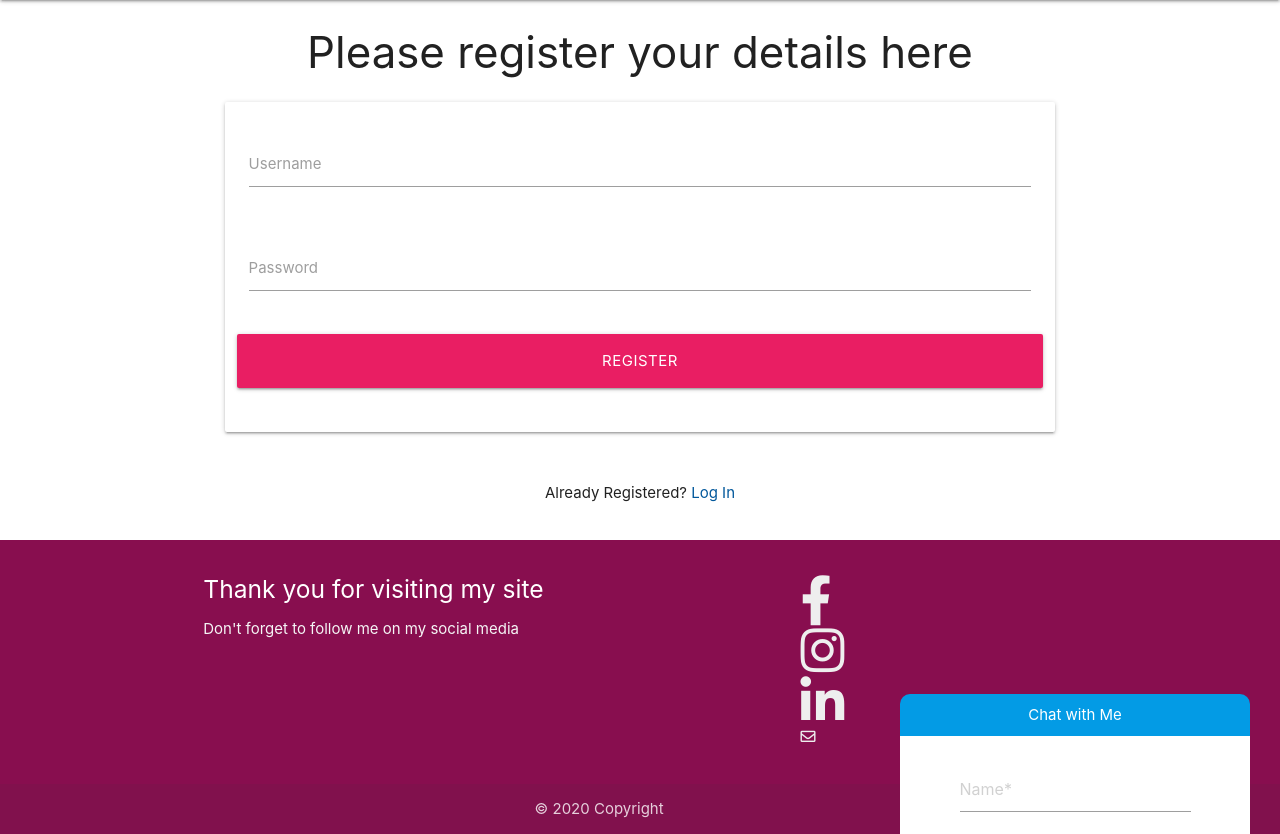
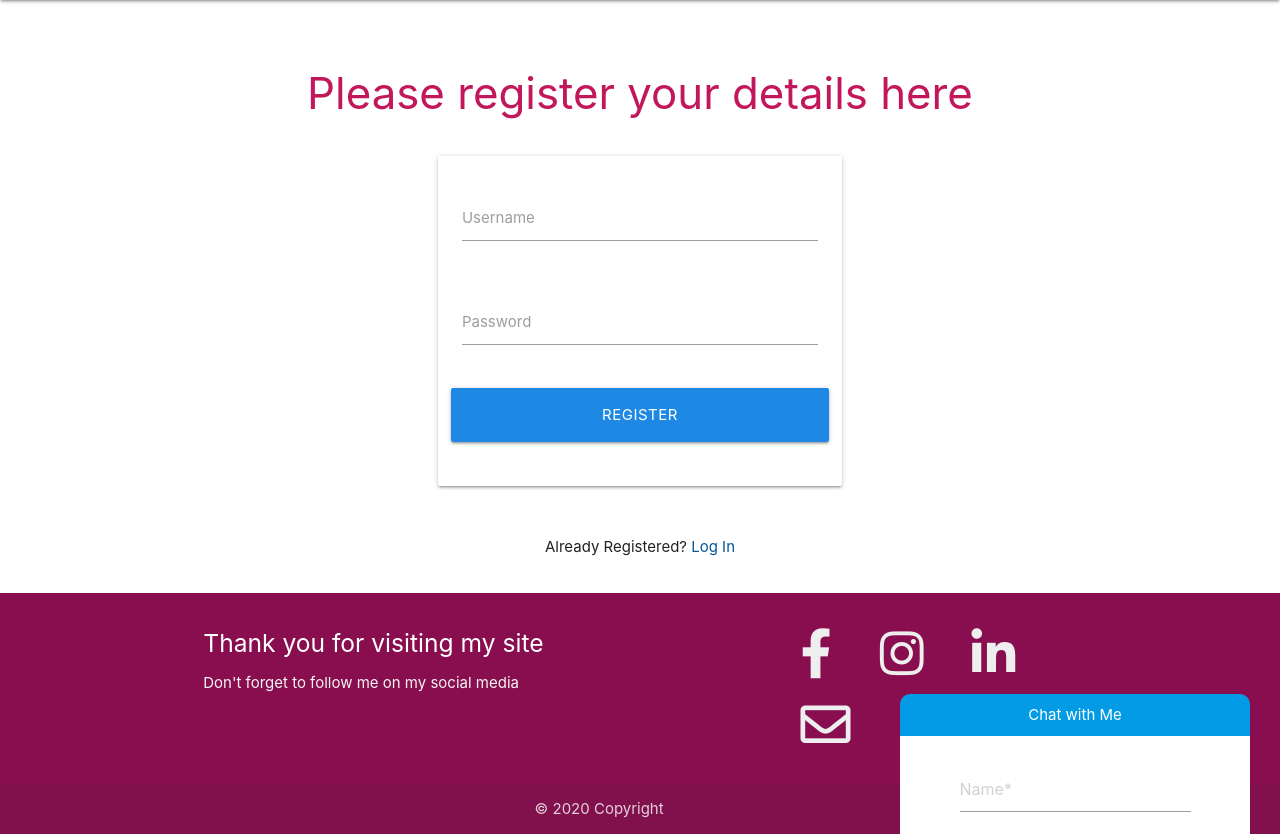
Before and after one commit to JihanePett/tbd-recipes, a Flask app: page /register in a window 1280 px wide. Shown: the part 64-898 px from the top of the page. Run offline with Flask 2, Linux system fonts and the light colour scheme; some libraries are stand-ins or nearby versions.

Commit message:
register page and envelope icon styles

```diff
--- a/app.py
+++ b/app.py
@@ -197,7 +197,7 @@ def insert_category():
 
 
 # Register new user: will be deleted after site is
-# marked as this is a one user only app
+# reviewed as this is a one user only app
 @app.route("/register", methods=["GET", "POST"])
 def register():
     if request.method == "POST":
--- a/static/css/style.css
+++ b/static/css/style.css
@@ -154,11 +154,15 @@ li.flashes-msg {
 }
 
 /* Footer */
-i.fontawesome.fab.fa-facebook-f, i.fontawesome.fab.fa-instagram, i.fontawesome.fab.fa-linkedin-in, i.fontawesome far fa-envelope {
+i.fontawesome.fab.fa-facebook-f, i.fontawesome.fab.fa-instagram, i.fontawesome.fab.fa-linkedin-in, i.fontawesome.far.fa-envelope {
     font-size: 50px;
 }
 
-li .horizontal{
+li.horizontal{
     display: inline;
-    margin-right: 10px;
+    margin-right: 40px;
 }
+
+li.envelope{
+    margin-top: 20px;
+}
--- a/templates/base.html
+++ b/templates/base.html
@@ -163,7 +163,7 @@
                   ><i class="fontawesome fab fa-linkedin-in"></i
                 ></a>
               </li>
-              <li class="horizontal">
+              <li class="envelope">
                 <a
                   class="grey-text text-lighten-3"
                   href="{{url_for('contact')}}"
--- a/templates/contact.html
+++ b/templates/contact.html
@@ -2,7 +2,6 @@
 <html lang="en">
   <head>
     <title>Contact me</title>
-
   </head>
 
   <body>
--- a/templates/login.html
+++ b/templates/login.html
@@ -24,7 +24,7 @@
                 <div class="row">
 					<div class="input-field col s12">
 						<input id="username" name="username" type="text" minlength="6"
-                            maxlength="10" pattern="^[a-zA-Z0-9]{6,12}$" class="validate" required>
+                            maxlength="12" pattern="^[a-zA-Z0-9]{6,12}$" class="validate" required>
 						<label for="username">Username</label>
 					</div>
                 </div>
@@ -33,7 +33,7 @@
                 <div class="row">
                     <div class="input-field col s12">
                         <input id="password" name="password" type="password" minlength="6"
-                            maxlength="15" pattern="^[a-zA-Z0-9]{6,12}$" class="validate" required>
+                            maxlength="12" pattern="^[a-zA-Z0-9]{6,12}$" class="validate" required>
                         <label for="password">Password</label>
                     </div>
                 </div>
--- a/templates/register.html
+++ b/templates/register.html
@@ -4,17 +4,17 @@
 {% extends "base.html" %}
 {% block content %}
 
-    <h3 class="center-align all-h3">Please register your details here</h3>
+    <h3 class="header all-h3">Please register your details here</h3>
 
     <div class="row">
-        <form class="col s12 m8 offset-m2" method="POST" action="{{ url_for('register') }}">
+        <form class="col s12 m4 offset-m4" method="POST" action="{{ url_for('register') }}">
             <div class="card-panel">
 
                 <!-- username -->
                 <div class="row">
 					<div class="input-field col s12">
-						<input id="username" name="username" type="text" minlength="5"
-                            maxlength="15" pattern="^[a-zA-Z0-9]{5,15}$" class="validate" required>
+						<input id="username" name="username" type="text" minlength="6"
+                            maxlength="12" pattern="^[a-zA-Z0-9]{5,15}$" class="validate" required>
 						<label for="username">Username</label>
 					</div>
                 </div>
@@ -22,15 +22,15 @@
                 <!-- password -->
                 <div class="row">
                     <div class="input-field col s12">
-                        <input id="password" name="password" type="password" minlength="5"
-                            maxlength="15" pattern="^[a-zA-Z0-9]{5,15}$" class="validate" required>
+                        <input id="password" name="password" type="password" minlength="6"
+                            maxlength="12" pattern="^[a-zA-Z0-9]{5,15}$" class="validate" required>
                         <label for="password">Password</label>
                     </div>
                 </div>
 
                 <!-- Register -->
                 <div class="row">
-                    <button type="submit" class="col s12 btn-large pink text-shadow">
+                    <button type="submit" class="col s12 btn-large blue darken-1 text-shadow">
                         Register
                     </button>
                 </div>
```
